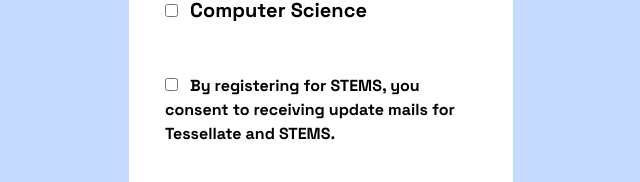
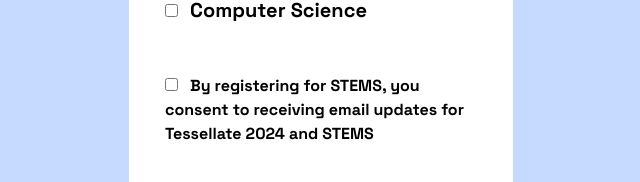
Before and after one commit to Tessellate-CMI/tessellate-frontend, a SvelteKit app: page /stems/register in a window 1280 px wide. Shown: the part 1267-1449 px from the top of the page, without its empty margins (319-959 px from the left). Built offline with nearby package versions, Linux system fonts and the light colour scheme; no server answers; a web font is replaced by a local one.

Commit message:
fix: fixed disclaimer to mention tessellate year
'

```diff
--- a/src/routes/stems/register/+page.svelte
+++ b/src/routes/stems/register/+page.svelte
@@ -1,6 +1,6 @@
 <script lang="ts">
     import { goto } from '$app/navigation'
-    import { API_URL } from '$env/static/private'
+    import { PUBLIC_API_URL } from '$env/static/public'
     import '$src/app.css'
     import Modal from '$src/lib/components/Modal.svelte'
 
@@ -107,7 +107,7 @@
 
     async function sendData() {
         try {
-            await fetch(API_URL + '/items/register', {
+            await fetch(PUBLIC_API_URL + '/items/register', {
                 method: 'POST',
                 body: JSON.stringify(serverData),
                 headers: {
@@ -290,8 +290,8 @@
                     required
                 />
                 <label for="disclaimer" class="checkbox-label ml-2"
-                    >By registering for STEMS, you consent to receiving update mails for Tessellate
-                    and STEMS.</label
+                    >By registering for STEMS, you consent to receiving email updates for Tessellate
+                    2024 and STEMS</label
                 >
             </div>
             <div class="form-row mt-3 flex">
```
